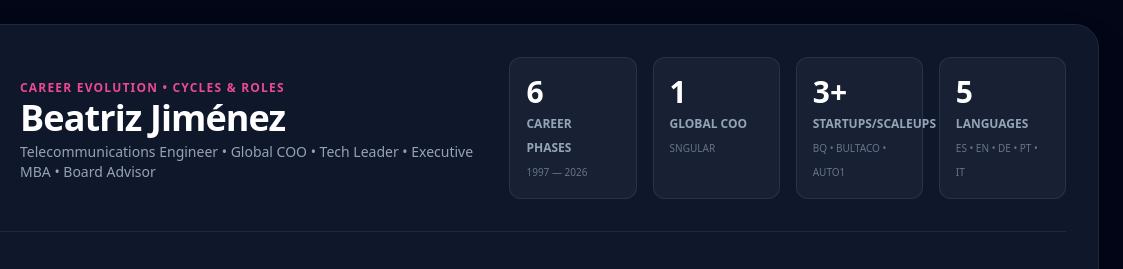
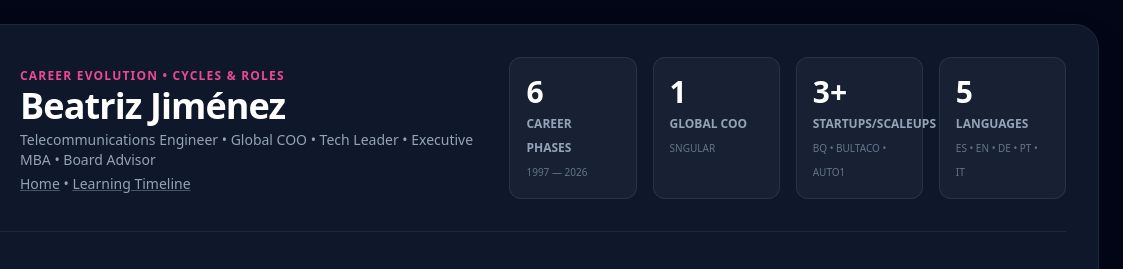
Before and after one commit to beajmnz/beajimenezdotnet, a plain HTML site: page matrix.html in a window 1280 px wide. Shown: the top 269 px of the page, 157-1280 px from the left. Drawn offline with nearby package versions, Linux system fonts and the light colour scheme.

Commit message:
Add Home and Learning Timeline links to career matrix header
Co-Authored-By: Claude Fable 5.2 <noreply@anthropic.com>

```diff
--- a/matrix.html
+++ b/matrix.html
@@ -40,6 +40,10 @@
                     <span class="text-xs font-bold uppercase tracking-widest text-pink-500">Career Evolution • Cycles & Roles</span>
                     <h1 class="text-4xl font-black text-white tracking-tight">Beatriz Jiménez</h1>
                     <p class="text-slate-400 text-sm mt-1 font-medium">Telecommunications Engineer • Global COO • Tech Leader • Executive MBA • Board Advisor</p>
+                    <p class="text-slate-400 text-sm mt-1 font-medium">
+                        <a href="index.html" class="hover:text-white underline decoration-slate-600">Home</a> •
+                        <a href="certificates.html" class="hover:text-white underline decoration-slate-600">Learning Timeline</a>
+                    </p>
                 </div>
             </div>
 
```
